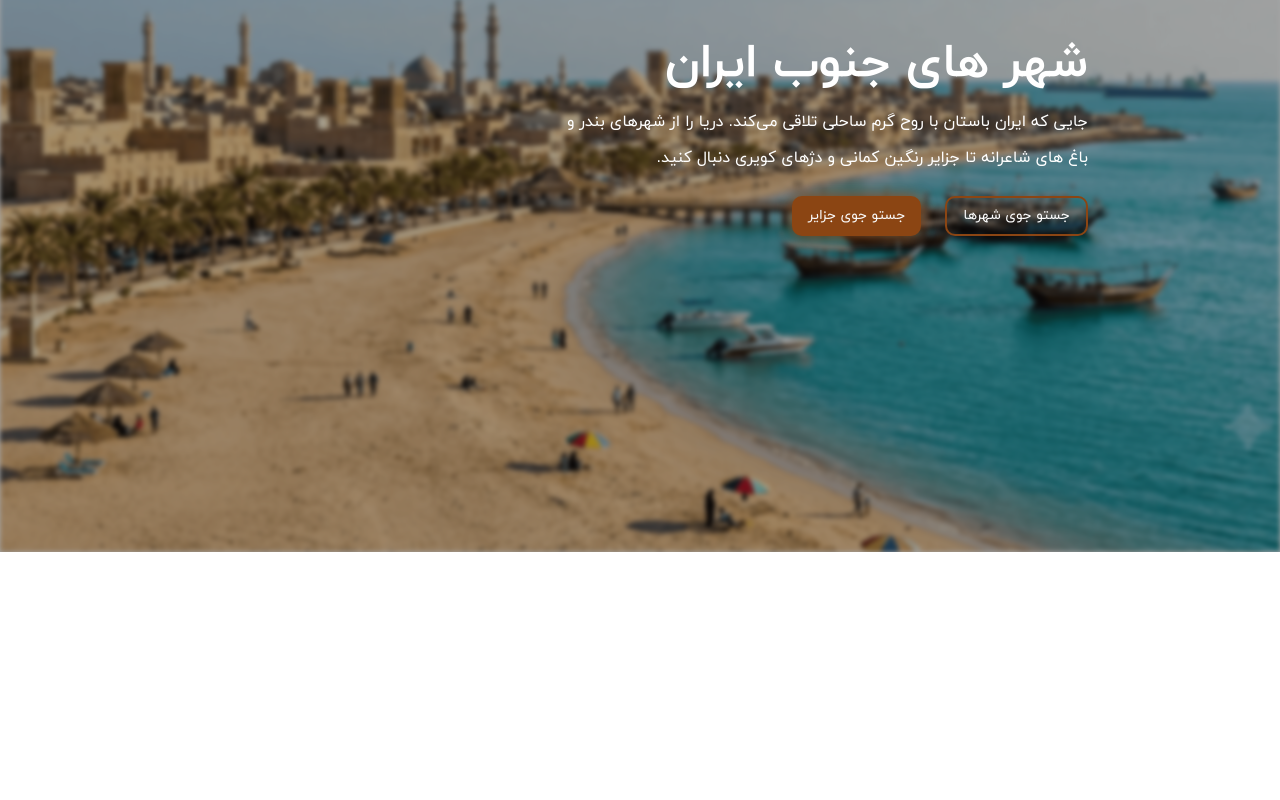
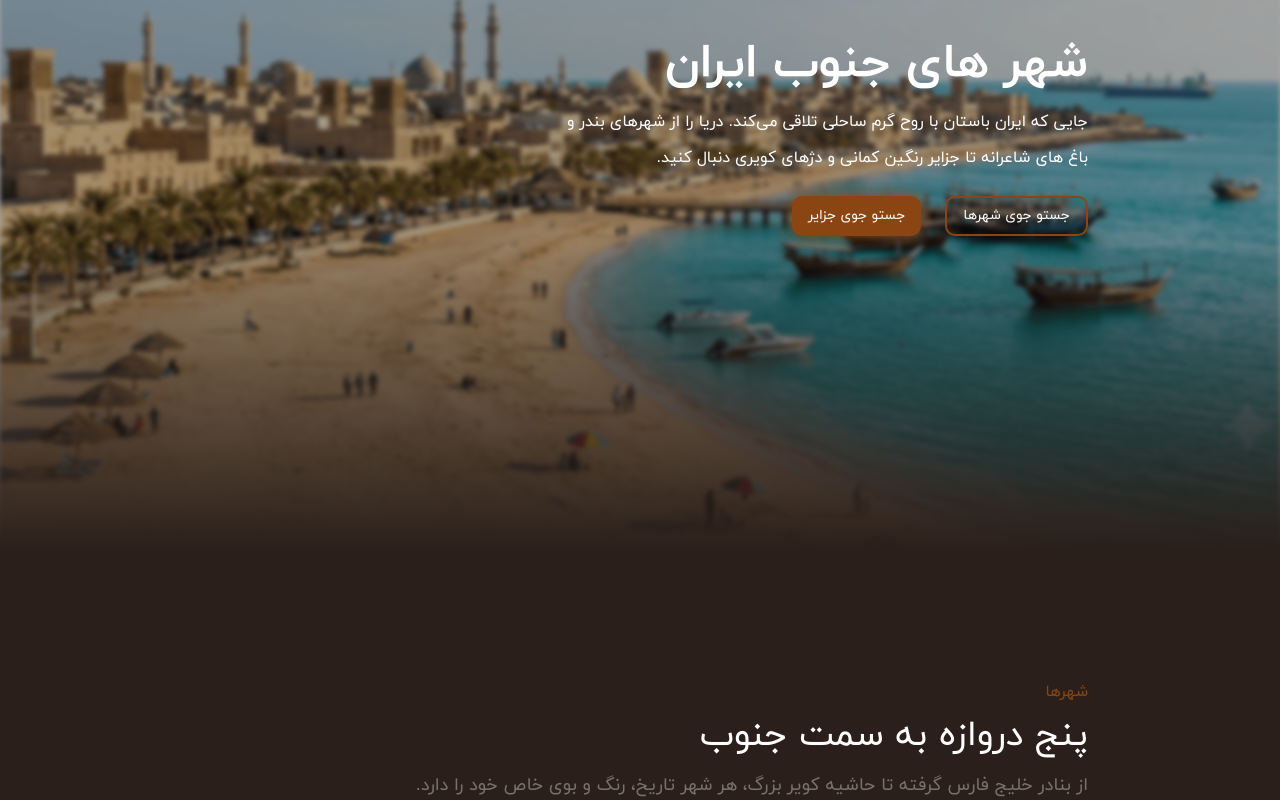
Before and after one commit to omid-gharavi/jonoob-introduction, a Next.js app: page / in a window 1280 px wide. Shown: the part 248-1048 px from the top of the page. Before the commit the page ends 800 px from the top, so only its background shows below. Built offline with nearby package versions, Linux system fonts and the light colour scheme.

Commit message:
add: contents component

```diff
--- a/src/app/layout.tsx
+++ b/src/app/layout.tsx
@@ -38,7 +38,7 @@ export default function RootLayout({
       className={`${IranYekan.className} min-h-dvh antialiased`}
     >
       <body
-        className="min-h-dvh flex flex-col pt-8 px-48 max-lg:px-6 relative mx-auto max-w-desktop w-full">
+        className="min-h-dvh flex flex-col relative mx-auto max-w-desktop w-full fade-in">
         {children}
       </body>
     </html>
--- a/src/app/page.tsx
+++ b/src/app/page.tsx
@@ -1,13 +1,20 @@
+import Contents from "@/components/shared/contents/contents";
 import Header from "@/components/shared/header/header";
 import HeroImage from "@/components/shared/header/hero-image";
 import HeroSection from "@/components/shared/hero-section/hero-section";
+import { Suspense } from "react";
 
 export default function Home() {
   return (
-    <div>
-      <Header />
-      <HeroImage />
-      <HeroSection />
+    <div className="min-h-dvh">
+      <div className="h-dvh px-48 max-lg:px-6">
+        <Header />
+        <HeroImage />
+        <HeroSection />
+      </div>
+      <Suspense>
+        <Contents />
+      </Suspense>
     </div>
   );
 }
--- /dev/null
+++ b/src/components/shared/contents/contents.tsx
@@ -0,0 +1,21 @@
+'use client'
+import { motion } from 'motion/react';
+
+export default function Contents() {
+    return (
+        <div className="w-full bg-card px-48 max-lg:px-6 pt-32">
+            <motion.div
+                initial={{ opacity: 0, x: 50 }}
+                whileInView={{ opacity: 1, x: 0 }}
+                viewport={{ once: true }}
+                transition={{
+                    duration: 0.8,
+                    ease: 'easeInOut'
+                }}>
+                <p className="text-secondary">شهرها</p>
+                <p className="text-4xl max-sm:text-2xl text-white mt-3">پنج دروازه به سمت جنوب</p>
+                <p className="text-stone-500 mt-4 text-lg max-sm:text-sm">از بنادر خلیج فارس گرفته تا حاشیه کویر بزرگ، هر شهر تاریخ، رنگ و بوی خاص خود را دارد.</p>
+            </motion.div>
+        </div>
+    )
+}
--- a/src/components/shared/header/header.tsx
+++ b/src/components/shared/header/header.tsx
@@ -3,7 +3,7 @@ import { FaRegCompass } from "react-icons/fa";
 
 export default function Header() {
     return (
-        <header className="flex justify-between items-center text-white">
+        <header className="sticky top-0 pt-8 flex justify-between items-center text-white">
             <Link href='/' className="text-2xl flex items-center gap-2">
                 <FaRegCompass />
                 <p>جنوب</p>
--- a/src/components/shared/header/hero-image.tsx
+++ b/src/components/shared/header/hero-image.tsx
@@ -3,28 +3,15 @@
 import Image from "next/image";
 import bandar_abas_ai from '@/images/bandar_abas_ai.png'
 import { motion } from "motion/react";
-import { useState } from "react";
 
 export default function HeroImage() {
-    const [loaded, setLoaded] = useState(false);
 
     return (
         <motion.div
-            initial={{
-                opacity: 0,
-                bottom: 20,
-            }}
-            animate={{
-                opacity: loaded ? 1 : 0,
-                bottom: 0,
-            }}
-            transition={{
-                duration: 0.9,
-                ease: "easeOut",
-            }}
             className="absolute w-full h-dvh left-0 top-0 bottom-10 -z-30"
         >
             <div className="absolute size-full bg-black opacity-35 -z-10"></div>
+            <div className="absolute top-0 size-full bg-linear-to-b from-60% from-transparent to-100% to-card"></div>
             <Image
                 priority={true}
                 src={bandar_abas_ai}
@@ -32,7 +19,6 @@ export default function HeroImage() {
                 height={1000}
                 alt="hero"
                 className="relative object-cover size-full blur-[2.5px] -z-20"
-                onLoad={() => setLoaded(true)}
             />
         </motion.div>
     )
--- /dev/null
+++ b/src/components/shared/hero-section/hero-image.tsx
@@ -0,0 +1,19 @@
+import Image from "next/image";
+import bandar_abas_ai from '@/images/bandar_abas_ai.png'
+
+export default function HeroImage() {
+    return (
+        <div className="relative w-full max-w-full h-dvh">
+            <div className="absolute inset-0 bg-black opacity-35 -z-10"></div>
+            <div className="absolute inset-0 bg-linear-to-b from-transparent from-60% to-background to-100% -z-10"></div>
+            <Image
+                priority={true}
+                src={bandar_abas_ai}
+                width={1000}
+                height={1000}
+                alt="hero"
+                className="absolute inset-0 object-cover size-full blur-[2.5px] -z-20"
+            />
+        </div>
+    )
+}
--- a/src/styles/globals.css
+++ b/src/styles/globals.css
@@ -51,7 +51,7 @@
 :root {
     --background: oklch(1 0 0);
     --foreground: oklch(0.145 0 0);
-    --card: oklch(1 0 0);
+    --card: #2a1f1a;
     --card-foreground: oklch(0.145 0 0);
     --popover: oklch(1 0 0);
     --popover-foreground: oklch(0.145 0 0);
@@ -120,6 +120,16 @@
 @layer base {
   * {
       @apply border-border outline-ring/50;
+      scrollbar-color: var(--color-secondary) transparent;
+      scrollbar-width: thin;
+  }
+
+  *::-webkit-scrollbar {
+    @apply scroll-smooth;
+  }
+
+  *::-webkit-scrollbar-track {
+    @apply bg-transparent;
   }
 
   body {
@@ -188,4 +198,17 @@
     }
   }
 
+  .fade-in{
+    opacity: 0;
+    animation: fadeIn 0.8s linear forwards;
   }
+
+  @keyframes fadeIn {
+    0%{
+      opacity: 0;
+    }
+    100%{
+      opacity: 1;
+    }
+  }
+}
```
Lines whose indentation alone changed are shown as unchanged.
